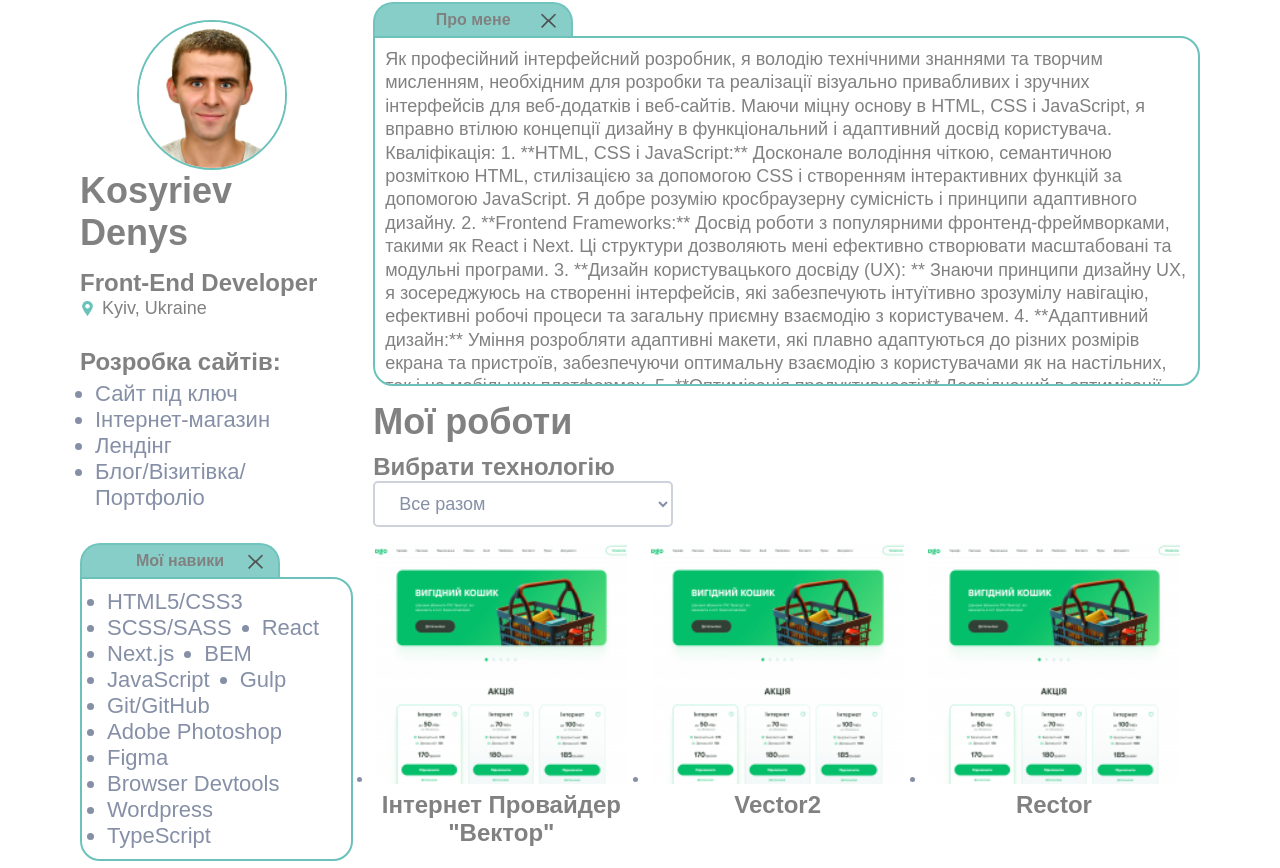
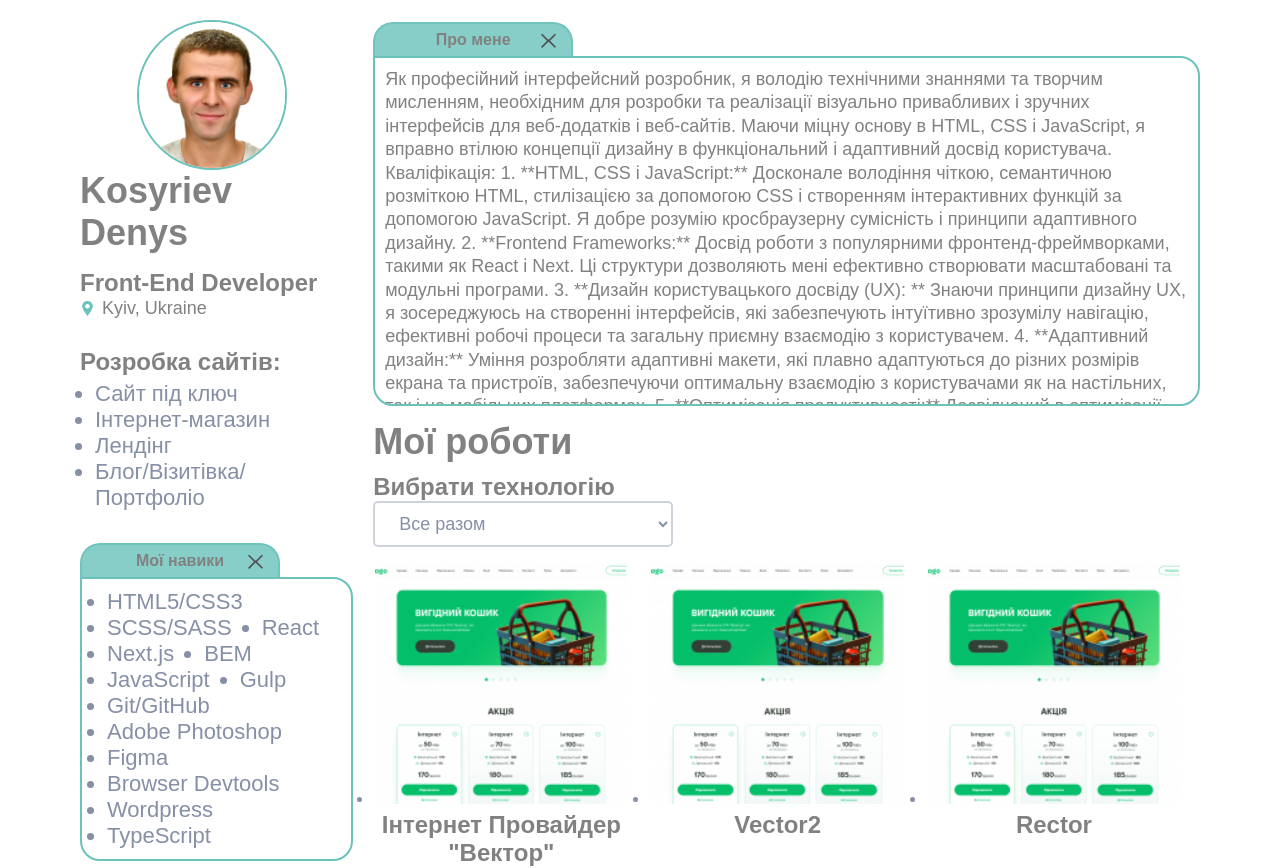
Before and after one commit to denys-kosyriev/portfolio-next-js, a Next.js app: page / in a window 1280 px wide. Shown: the top 868 px of the page. Built offline with nearby package versions, Linux system fonts and the light colour scheme.

Commit message:
fix: "home" page and "sidebar" padding top and bottom

```diff
--- a/src/components/common/Sidebar/Sidebar.module.scss
+++ b/src/components/common/Sidebar/Sidebar.module.scss
@@ -1,5 +1,5 @@
 .sidebar {
-  padding: 20px 0 10px;
+  padding: 20px 0 30px;
   .skills {
   }
   .wrapper {
--- a/src/components/pages/Home/Home.module.scss
+++ b/src/components/pages/Home/Home.module.scss
@@ -1,5 +1,5 @@
 .home {
-  padding-bottom: 20px;
+  padding: 20px 0 30px;
   .aboutMe {
     padding: 0 0 10px;
   }
```
